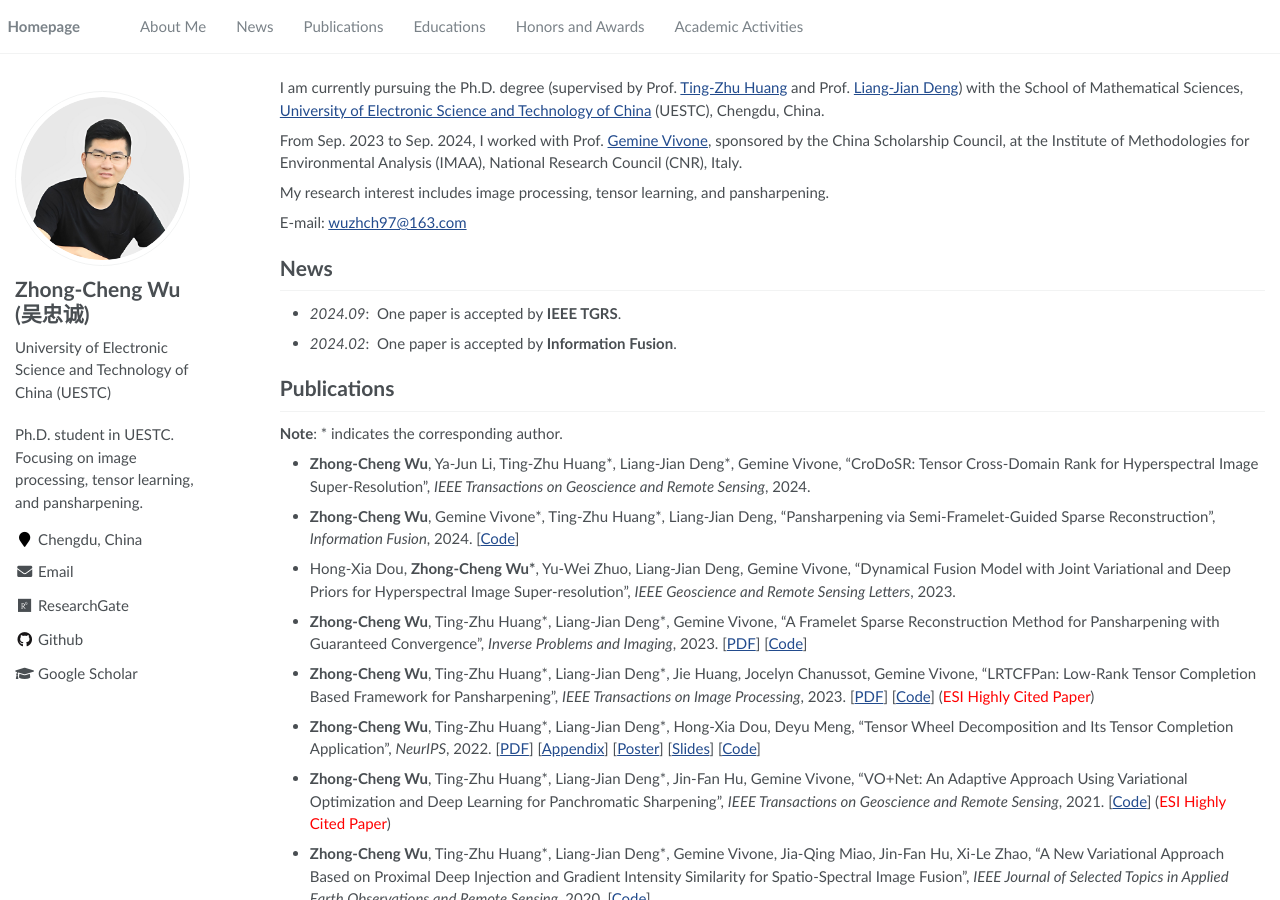
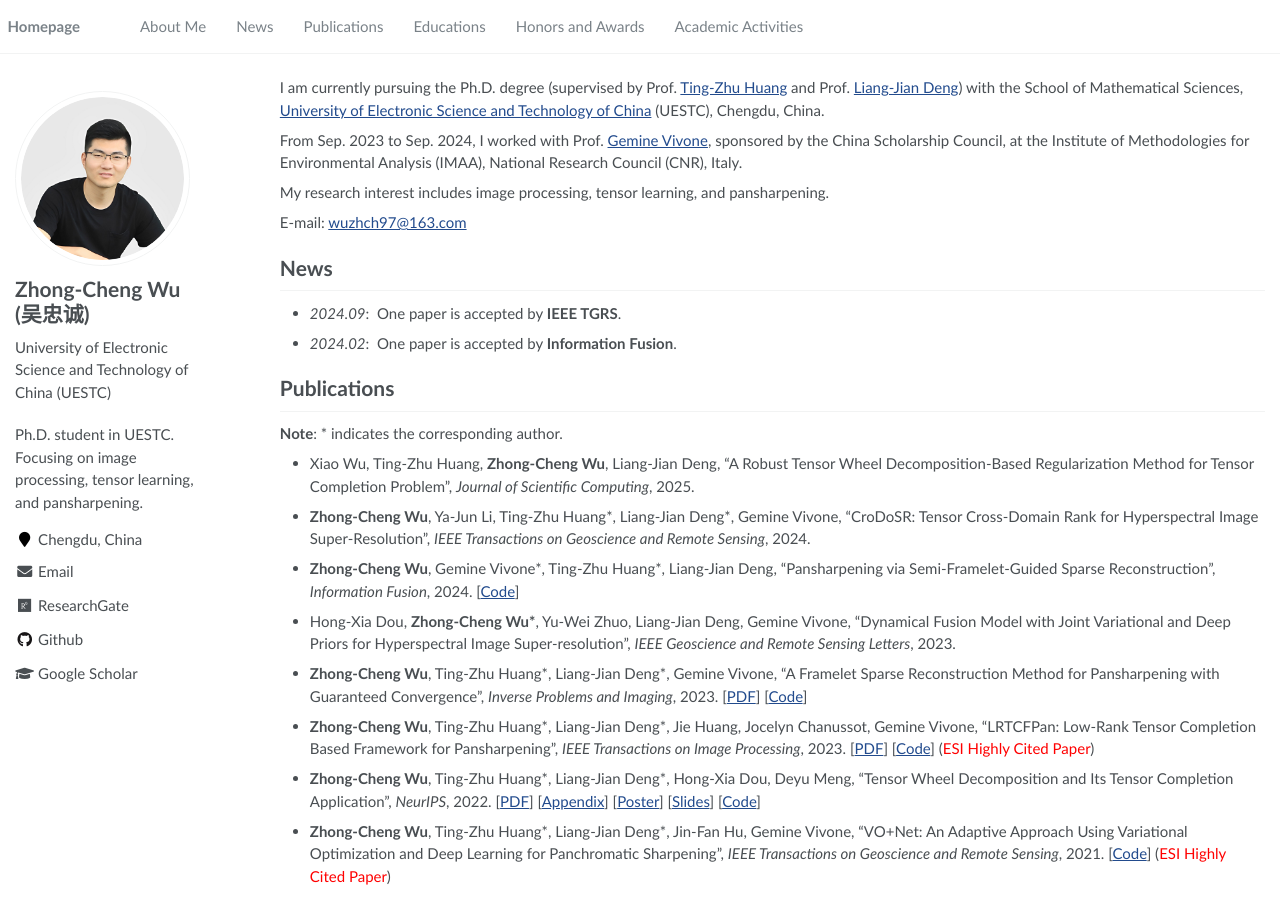
Before and after one commit to zhongchengwu/zhongchengwu.github.io, a Jekyll site: the page built from _pages/about.md, in a window 1280 px wide and 900 px high. Built offline with Jekyll 4.4.1, drawn with Linux system fonts in a browser that asks for light colours.

Commit message:
Update about.md

```diff
--- a/_pages/about.md
+++ b/_pages/about.md
@@ -31,6 +31,8 @@ E-mail: <wuzhch97@163.com> &emsp;
 
 # Publications
 <b>Note</b>: \* indicates the corresponding author.
+
+- Xiao Wu, Ting-Zhu Huang, <b>Zhong-Cheng Wu</b>, Liang-Jian Deng, "A Robust Tensor Wheel Decomposition-Based Regularization Method for Tensor Completion Problem", *Journal of Scientific Computing*, 2025.
 
 - <b>Zhong-Cheng Wu</b>, Ya-Jun Li, Ting-Zhu Huang\*, Liang-Jian Deng\*, Gemine Vivone, "CroDoSR: Tensor Cross-Domain Rank for Hyperspectral Image Super-Resolution", *IEEE Transactions on Geoscience and Remote Sensing*, 2024.
 
```
